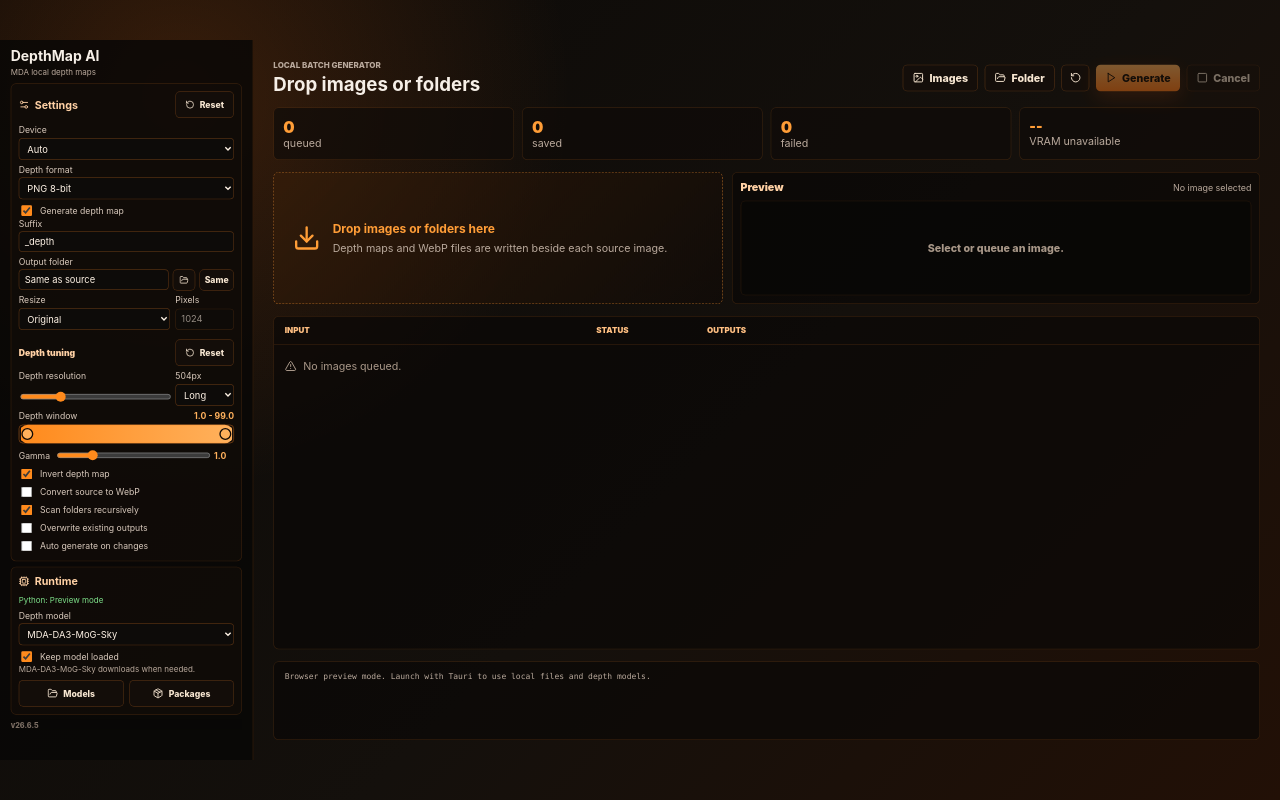
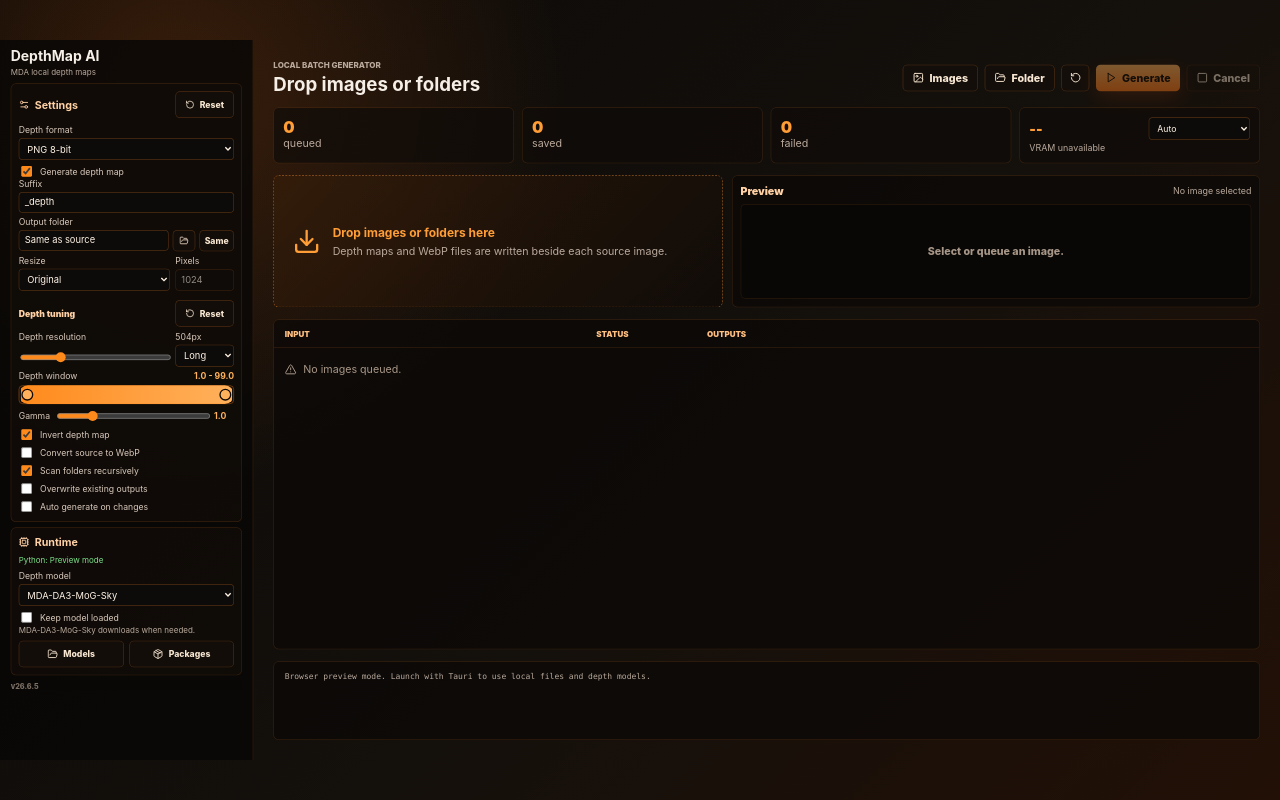
Before and after one commit to neko-legends/depth-map-generator, a React (Vite) app: page / in a window 1280 px wide. Built offline with nearby package versions, Linux system fonts and the light colour scheme.

Commit message:
Add explicit GPU selection

```diff
--- a/src/App.tsx
+++ b/src/App.tsx
@@ -20,7 +20,7 @@ import {
 } from "lucide-react";
 import { useCallback, useEffect, useMemo, useRef, useState } from "react";
 
-type Device = "auto" | "cuda" | "mps" | "cpu";
+type Device = "auto" | "cuda" | "mps" | "cpu" | `cuda:${number}`;
 type OutputFormat = "png8" | "png16" | "npy";
 type ModelRepo =
   | "sy000/MDA/mda_mog_sky_l2"
@@ -154,11 +154,12 @@ const defaultOptions: DepthOptions = {
   normalizeLow: 1,
   normalizeHigh: 99,
   depthGamma: 1,
-  keepModelLoaded: true
+  keepModelLoaded: false
 };
 
 const SETTINGS_STORAGE_KEY = "depthmapai.settings.v1";
 const MDA_DEFAULT_MIGRATION_KEY = "depthmapai.mdaDefaultMigration.v1";
+const KEEP_LOADED_DEFAULT_MIGRATION_KEY = "depthmapai.keepLoadedDefaultMigration.v1";
 const MODEL_PROMPT_SEEN_KEY = "depthmapai.modelPromptSeen.v1";
 const APP_VERSION = "v26.6.5";
 const DEVICE_OPTIONS: Device[] = ["auto", "cuda", "mps", "cpu"];
@@ -204,6 +205,12 @@ function coerceChoice<T extends string>(value: unknown, choices: T[], fallback:
   return typeof value === "string" && choices.includes(value as T) ? (value as T) : fallback;
 }
 
+function coerceDevice(value: unknown, fallback: Device) {
+  if (typeof value !== "string") return fallback;
+  if (DEVICE_OPTIONS.includes(value as Device) || /^cuda:\d+$/.test(value)) return value as Device;
+  return fallback;
+}
+
 function coerceBoolean(value: unknown, fallback: boolean) {
   return typeof value === "boolean" ? value : fallback;
 }
@@ -224,7 +231,7 @@ function loadSavedOptions(): DepthOptions {
     if (!parsedValue || typeof parsedValue !== "object") return defaultOptions;
     const parsed = parsedValue as Partial<DepthOptions>;
     const loaded = {
-      device: coerceChoice(parsed.device, DEVICE_OPTIONS, defaultOptions.device),
+      device: coerceDevice(parsed.device, defaultOptions.device),
       modelRepo: coerceChoice(parsed.modelRepo, MODEL_REPO_OPTIONS, defaultOptions.modelRepo),
       outputFormat: coerceChoice(parsed.outputFormat, OUTPUT_FORMAT_OPTIONS, defaultOptions.outputFormat),
       generateDepth: coerceBoolean(parsed.generateDepth, defaultOptions.generateDepth),
@@ -263,6 +270,10 @@ function loadSavedOptions(): DepthOptions {
       loaded.modelRepo = defaultOptions.modelRepo;
       window.localStorage.setItem(MDA_DEFAULT_MIGRATION_KEY, "done");
     }
+    if (window.localStorage.getItem(KEEP_LOADED_DEFAULT_MIGRATION_KEY) !== "done") {
+      loaded.keepModelLoaded = defaultOptions.keepModelLoaded;
+      window.localStorage.setItem(KEEP_LOADED_DEFAULT_MIGRATION_KEY, "done");
+    }
     return loaded;
   } catch {
     return defaultOptions;
@@ -288,6 +299,19 @@ function formatVram(vram: VramStatus | null) {
     value: `${(used / 1024).toFixed(1)}/${(total / 1024).toFixed(1)} GB`,
     label: gpuLabel
   };
+}
+
+function gpuDeviceOptions(vram: VramStatus | null): Array<{ value: Device; label: string }> {
+  const options: Array<{ value: Device; label: string }> = [{ value: "auto", label: "Auto" }];
+  if (vram?.available && vram.gpus.length > 0) {
+    vram.gpus.forEach((gpu, index) => {
+      options.push({ value: `cuda:${index}` as Device, label: `GPU ${index} - ${gpu.name}` });
+    });
+  } else {
+    options.push({ value: "cuda", label: "CUDA" });
+  }
+  options.push({ value: "cpu", label: "CPU" });
+  return options;
 }
 
 function modelName(modelRepo: ModelRepo) {
@@ -350,6 +374,7 @@ function App() {
   const preloadTimerRef = useRef<number | null>(null);
   const autoGenerateTimerRef = useRef<number | null>(null);
   const previousAutoGenerateKeyRef = useRef<string | null>(null);
+  const autoInstallModelKeyRef = useRef<string | null>(null);
 
   const completeCount = useMemo(
     () => queue.filter((item) => item.status === "done").length,
@@ -360,6 +385,7 @@ function App() {
     [queue]
   );
   const vramDisplay = useMemo(() => formatVram(vram), [vram]);
+  const gpuOptions = useMemo(() => gpuDeviceOptions(vram), [vram]);
   const selectedModelStatus = modelStatuses[options.modelRepo];
   const activeDownload = downloadProgress;
   const activeModelLoad = preloadingModel && !activeDownload ? preloadingModel : null;
@@ -613,6 +639,35 @@ function App() {
     if (!isTauriRuntime()) return;
     void refreshModelStatus()
       .then((statuses) => {
+        const selectedStatus = statuses.find((status) => status.repo === options.modelRepo);
+        if (
+          options.generateDepth &&
+          selectedStatus &&
+          !selectedStatus.installed &&
+          !busy &&
+          !downloadingModel &&
+          autoInstallModelKeyRef.current !== options.modelRepo
+        ) {
+          autoInstallModelKeyRef.current = options.modelRepo;
+          window.localStorage.setItem(MODEL_PROMPT_SEEN_KEY, "1");
+          pushLog(`Installing ${modelName(options.modelRepo)} for local generation.`);
+          setDownloadingModel(options.modelRepo);
+          setDownloadProgress({
+            modelRepo: options.modelRepo,
+            message: `Preparing ${modelName(options.modelRepo)}`,
+            bytesDownloaded: 0,
+            bytesTotal: selectedStatus.sizeBytes,
+            percent: 0
+          });
+          setHeadline(`Preparing ${modelName(options.modelRepo)} download`);
+          void invoke("download_model", { modelRepo: options.modelRepo }).catch((error) => {
+            setDownloadingModel(null);
+            setDownloadProgress(null);
+            pushLog(`Model download failed to start: ${String(error)}`);
+          });
+          return;
+        }
+
         const promptSeen = window.localStorage.getItem(MODEL_PROMPT_SEEN_KEY) === "1";
         const anyInstalled = statuses.some((status) => status.installed);
         if (!promptSeen && !anyInstalled) {
@@ -620,7 +675,14 @@ function App() {
         }
       })
       .catch((error) => pushLog(`Could not read model status: ${String(error)}`));
-  }, [pushLog, refreshModelStatus]);
+  }, [
+    busy,
+    downloadingModel,
+    options.generateDepth,
+    options.modelRepo,
+    pushLog,
+    refreshModelStatus
+  ]);
 
   useEffect(() => {
     if (!isTauriRuntime()) return;
@@ -1221,24 +1283,6 @@ function App() {
               Reset
             </button>
           </div>
-
-          <label className="field">
-            <span>Device</span>
-            <select
-              value={options.device}
-              onChange={(event) =>
-                setOptions((current) => ({
-                  ...current,
-                  device: event.target.value as Device
-                }))
-              }
-            >
-              <option value="auto">Auto</option>
-              <option value="cuda">CUDA</option>
-              <option value="mps">Apple MPS</option>
-              <option value="cpu">CPU</option>
-            </select>
-          </label>
 
           <label className="field">
             <span>Depth format</span>
@@ -1642,9 +1686,27 @@ function App() {
             <span>{errorCount}</span>
             failed
           </div>
-          <div>
-            <span className="vram-value">{vramDisplay.value}</span>
-            {vramDisplay.label}
+          <div className="gpu-stat">
+            <div className="gpu-stat-head">
+              <span className="vram-value">{vramDisplay.value}</span>
+              <select
+                value={options.device}
+                onChange={(event) =>
+                  setOptions((current) => ({
+                    ...current,
+                    device: event.target.value as Device
+                  }))
+                }
+                title="GPU for model loading and generation"
+              >
+                {gpuOptions.map((option) => (
+                  <option value={option.value} key={option.value}>
+                    {option.label}
+                  </option>
+                ))}
+              </select>
+            </div>
+            <small>{vramDisplay.label}</small>
           </div>
         </div>
 
--- a/src/styles.css
+++ b/src/styles.css
@@ -436,7 +436,7 @@ button:disabled {
   gap: 12px;
 }
 
-.stats div {
+.stats > div {
   border: 1px solid rgba(255, 138, 42, 0.15);
   border-radius: 8px;
   background: rgba(16, 12, 9, 0.72);
@@ -453,6 +453,32 @@ button:disabled {
 
 .stats .vram-value {
   font-size: 21px;
+}
+
+.gpu-stat {
+  min-width: 0;
+}
+
+.gpu-stat-head {
+  display: grid;
+  grid-template-columns: minmax(0, 1fr) minmax(150px, 0.9fr);
+  gap: 10px;
+  align-items: center;
+}
+
+.gpu-stat select {
+  min-height: 34px;
+  padding: 5px 8px;
+  color: #fff3e6;
+  font-size: 13px;
+}
+
+.gpu-stat small {
+  display: block;
+  margin-top: 4px;
+  overflow: hidden;
+  text-overflow: ellipsis;
+  white-space: nowrap;
 }
 
 .download-status {
```
Also changed, not shown: 1 other file (tests, documents, lock files or other folders).
